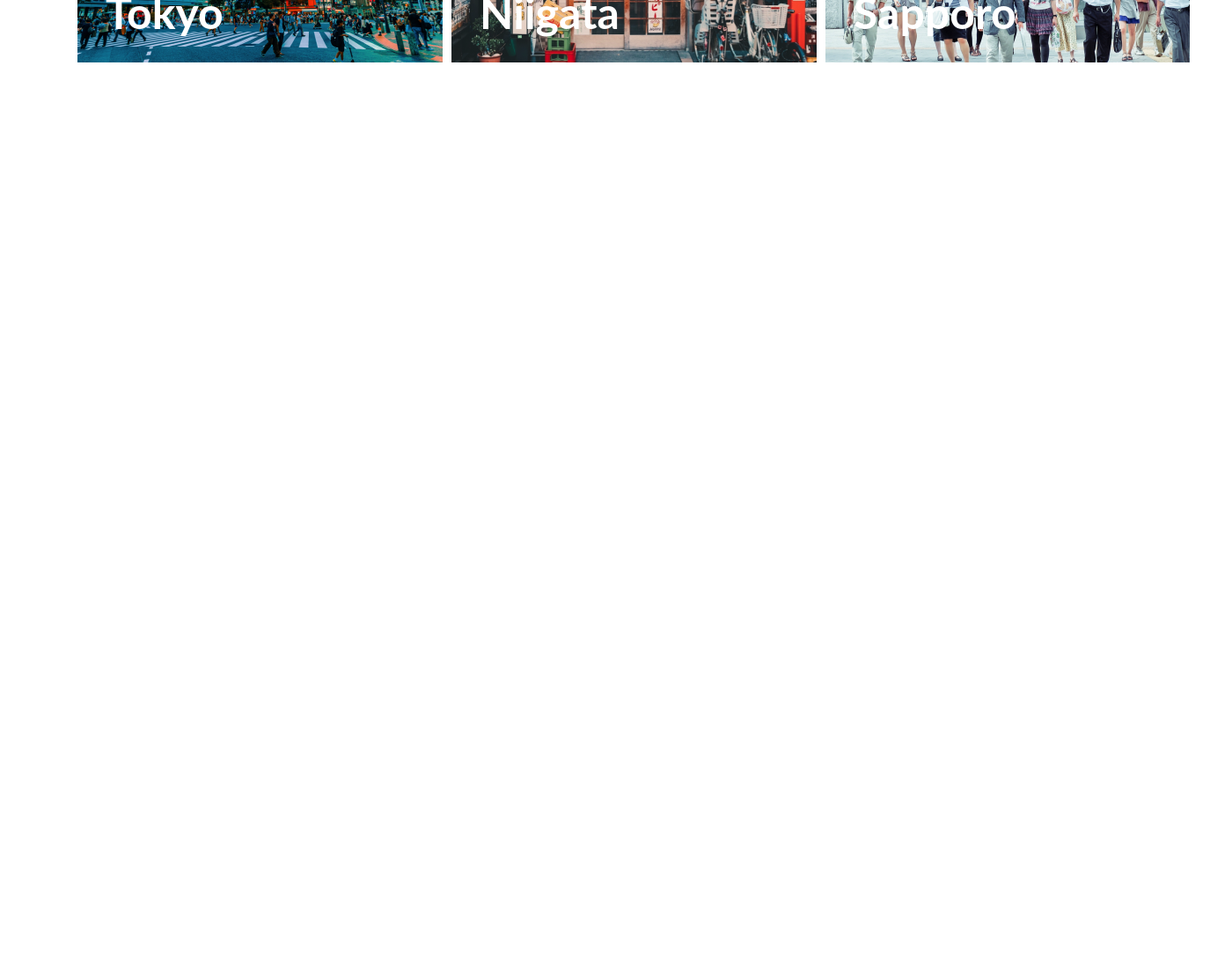
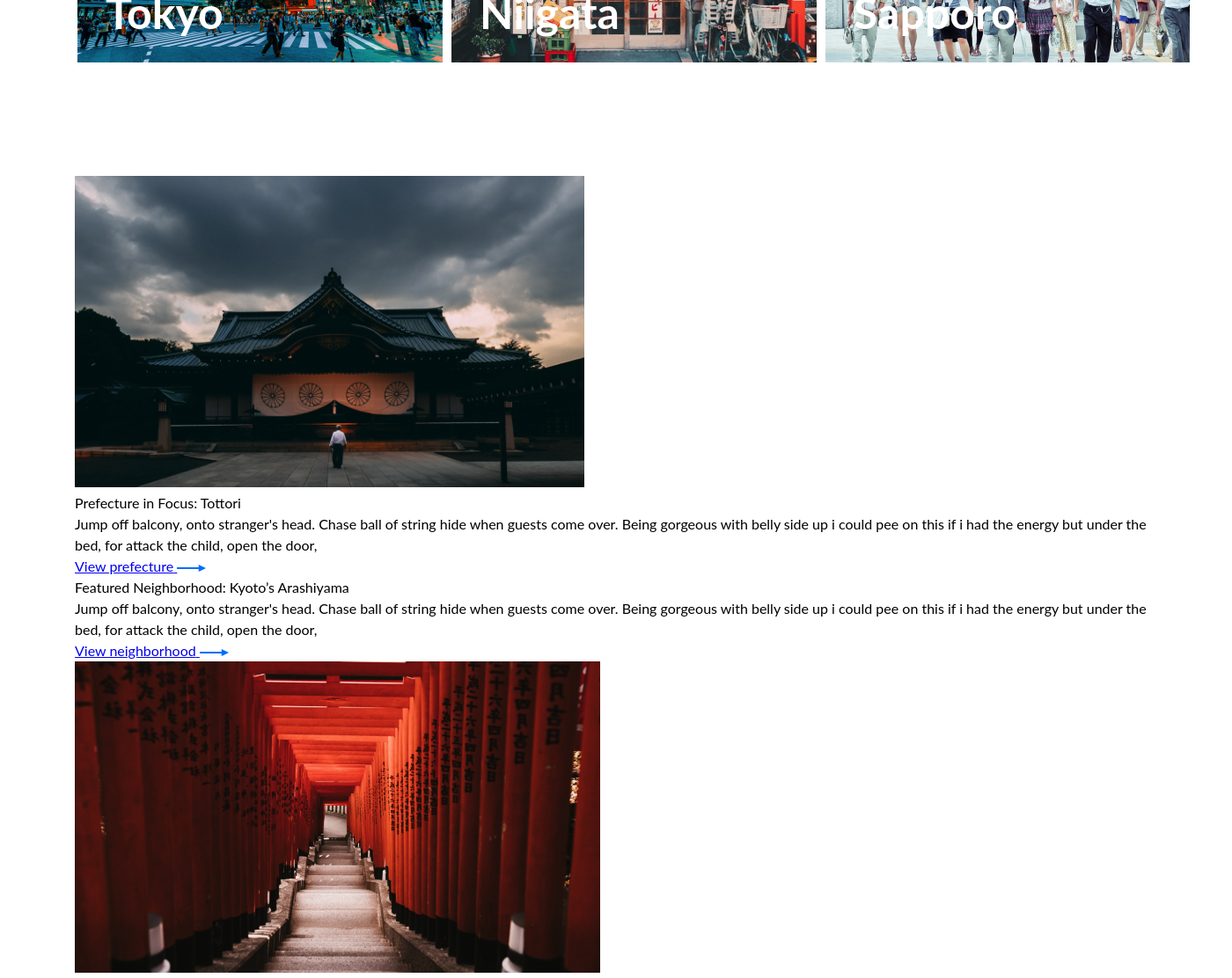
Before and after one commit to ngocngo10/html-css-training, a PHP site: page / in a window 1400 px wide. Shown: the part 2191-3303 px from the top of the page at 88% size. Before the commit the page ends 2262 px from the top, so only its background shows below. Run offline with PHP 8.4, Linux system fonts and the light colour scheme; some libraries are stand-ins or nearby versions.

Commit message:
implement prefecture and neighborhood section

```diff
--- a/practice-one/assets/css/benefits-section.css
+++ b/practice-one/assets/css/benefits-section.css
@@ -46,7 +46,7 @@
   bottom: 77.08%;
 }
 
-.benefit__item h3 {
+.benefit__item h4 {
   position: absolute;
   height: 24px;
   left: 0%;
--- a/practice-one/assets/css/inspired-section.css
+++ b/practice-one/assets/css/inspired-section.css
@@ -17,7 +17,7 @@
 }
 
 
-.inspired-view-all {
+.inspired__view-all {
   position: absolute;
   height: 24px;
   width: 132px;
--- /dev/null
+++ b/practice-one/assets/css/prefecture-neighborhood-section.css
@@ -0,0 +1,42 @@
+.prefecture-neighborhood-section {
+  position: absolute;
+  width: 1277px;
+  height: 784px;
+  top: 2391px;
+  margin-left: 85px;
+}
+
+.prefecture-box {
+  width: 1224px;
+  height: 354px;
+  margin: 0px;
+}
+
+.prefecture-image {
+  width: 579px;
+  height: 100%;
+}
+
+.prefecture-content {
+  display: inline-block;
+}
+
+.prefecture__title {}
+
+.prefecture__des .view-prefecture {}
+
+.link-content {}
+
+.link-image {}
+
+.neighborhood-box {}
+
+.neighborhood-image {}
+
+.neighborhood-content {}
+
+.neighborhood__title {}
+
+.neighborhood__des {}
+
+.view-neighborhood {}
--- a/practice-one/assets/css/style.css
+++ b/practice-one/assets/css/style.css
@@ -2,3 +2,4 @@
 @import url('./page-header.css');
 @import url('./benefits-section.css');
 @import url('./inspired-section.css');
+@import url('./prefecture-neighborhood-section.css');
--- a/practice-one/index.html
+++ b/practice-one/index.html
@@ -50,7 +50,7 @@
       <ul class="benefit__list">
         <li class="benefit__item">
           <img class="benefit__icon" src="./assets/images/benefits-welcome-icon.png" alt="benefits-welcome-icon">
-          <h3>Welcome to Odigo!</h3>
+          <h4>Welcome to Odigo!</h4>
           <div class="benefit-des">
             <p>Jump off balcony, onto stranger's head. Chase ball of string hide when guests come over.</p>
           </div>
@@ -63,7 +63,7 @@
         </li>
         <li class="benefit__item">
           <img class="benefit__icon" src="./assets/images/benefits-personal-icon.png" alt="benefits-welcome-icon">
-          <h3>Your Personal Japan Guide</h3>
+          <h4>Your Personal Japan Guide</h4>
           <div class="benefit-des">
             <p>Jump off balcony, onto stranger's head. Chase ball of string hide when guests come over.</p>
           </div>
@@ -77,7 +77,7 @@
         </li>
         <li class="benefit__item">
           <img class="benefit__icon" src="./assets/images/benefits-promoting-icon.png" alt="benefits-welcome-icon">
-          <h3>Promoting Local Businesses</h3>
+          <h4>Promoting Local Businesses</h4>
           <div class="benefit-des">
             <p>Jump off balcony, onto stranger's head. Chase ball of string hide when guests come over.</p>
           </div>
@@ -92,7 +92,7 @@
     </section>
     <section class="inspired-section">
       <h2 class="inspired__title">Get inspired for your next trip</h2>
-      <a class="inspired-view-all" href="javascript:void(0)">
+      <a class="inspired__view-all" href="javascript:void(0)">
         <span class="view-all__content">View all</span>
         <img class="view-all__icon" src="./assets/images/arrow-icon.png" alt="arrow-icon">
       </a>
@@ -120,6 +120,38 @@
         </li>
       </ul>
     </section>
+    <section class="prefecture-neighborhood-section">
+      <div class="prefecture-box">
+        <img class="prefecture-image" src="./assets/images/prefecture.png" alt="">
+        <div class="prefecture-content">
+          <h3 class="prefecture__title">Prefecture in Focus: Tottori</h3>
+          <div class="prefecture__des">
+            <p>Jump off balcony, onto stranger's head. Chase ball of string hide when guests come over. Being gorgeous
+              with belly side up i could pee on this if i had the energy but under the bed, for attack the child, open
+              the door, </p>
+          </div>
+          <a class="view-prefecture" href="javascript:void(0)">
+            <span class="link-content">View prefecture</span>
+            <img class="link-image" src="./assets/images/arrow-icon.png" alt="arrow-icon">
+          </a>
+        </div>
+        <div class="neighborhood-box">
+          <div class="neighborhood-content">
+            <h3 class="neighborhood__title">Featured Neighborhood: Kyoto’s Arashiyama</h3>
+            <div class="neighborhood__des">
+              <p>Jump off balcony, onto stranger's head. Chase ball of string hide when guests come over. Being gorgeous
+                with belly side up i could pee on this if i had the energy but under the bed, for attack the child, open
+                the door, </p>
+            </div>
+            <a class="view-neighborhood" href="javascript:void(0)">
+              <span class="link-content">View neighborhood</span>
+              <img class="link-image" src="./assets/images/arrow-icon.png" alt="arrow-icon">
+            </a>
+          </div>
+          <img class="neighborhood-image" src="./assets/images/neighborhood.png" alt="">
+        </div>
+
+    </section>
 
   </main>
   <footer class="page-footer">
```
Also changed, not shown: practice-one/assets/images/neighborhood.png (added), practice-one/assets/images/prefecture.png (added).
